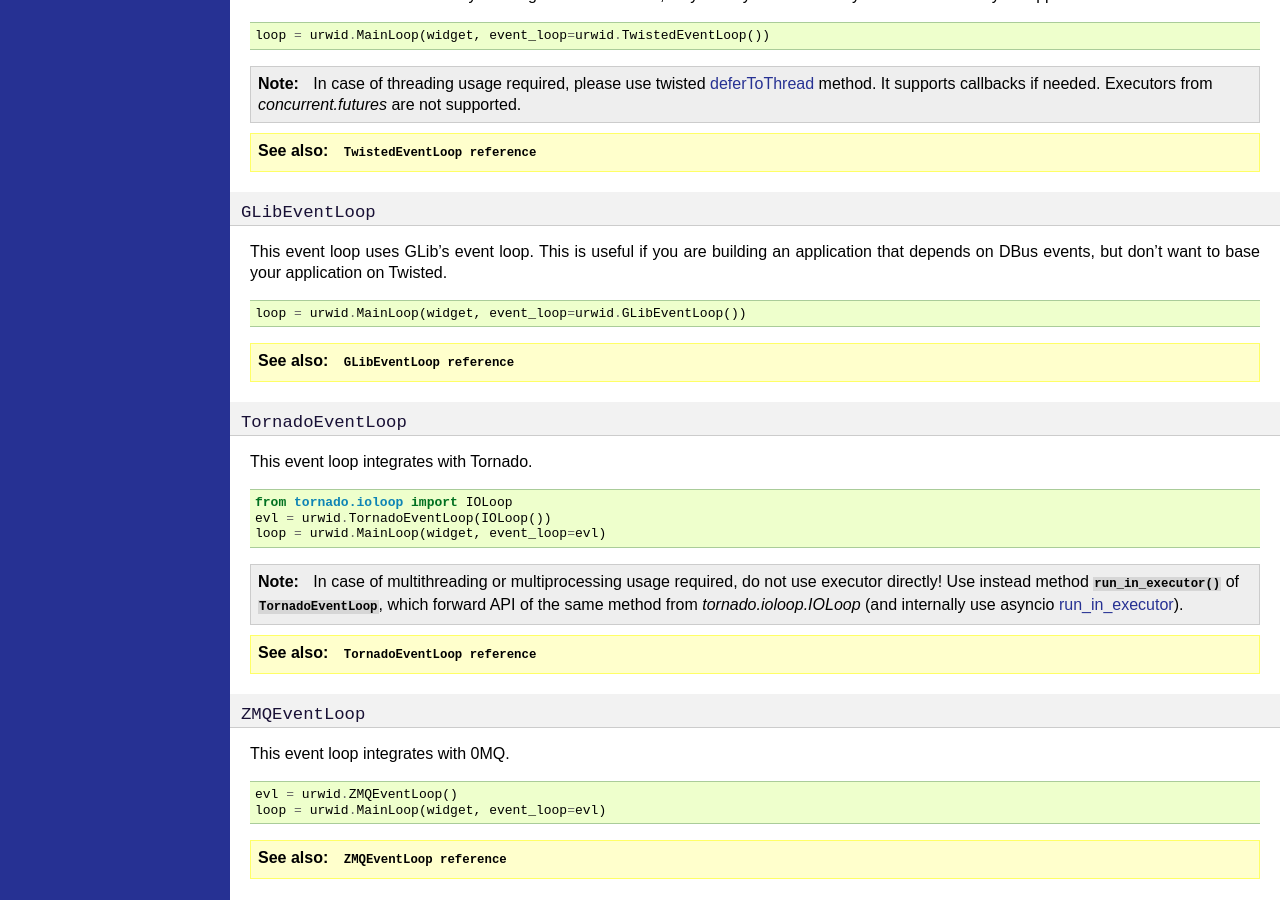
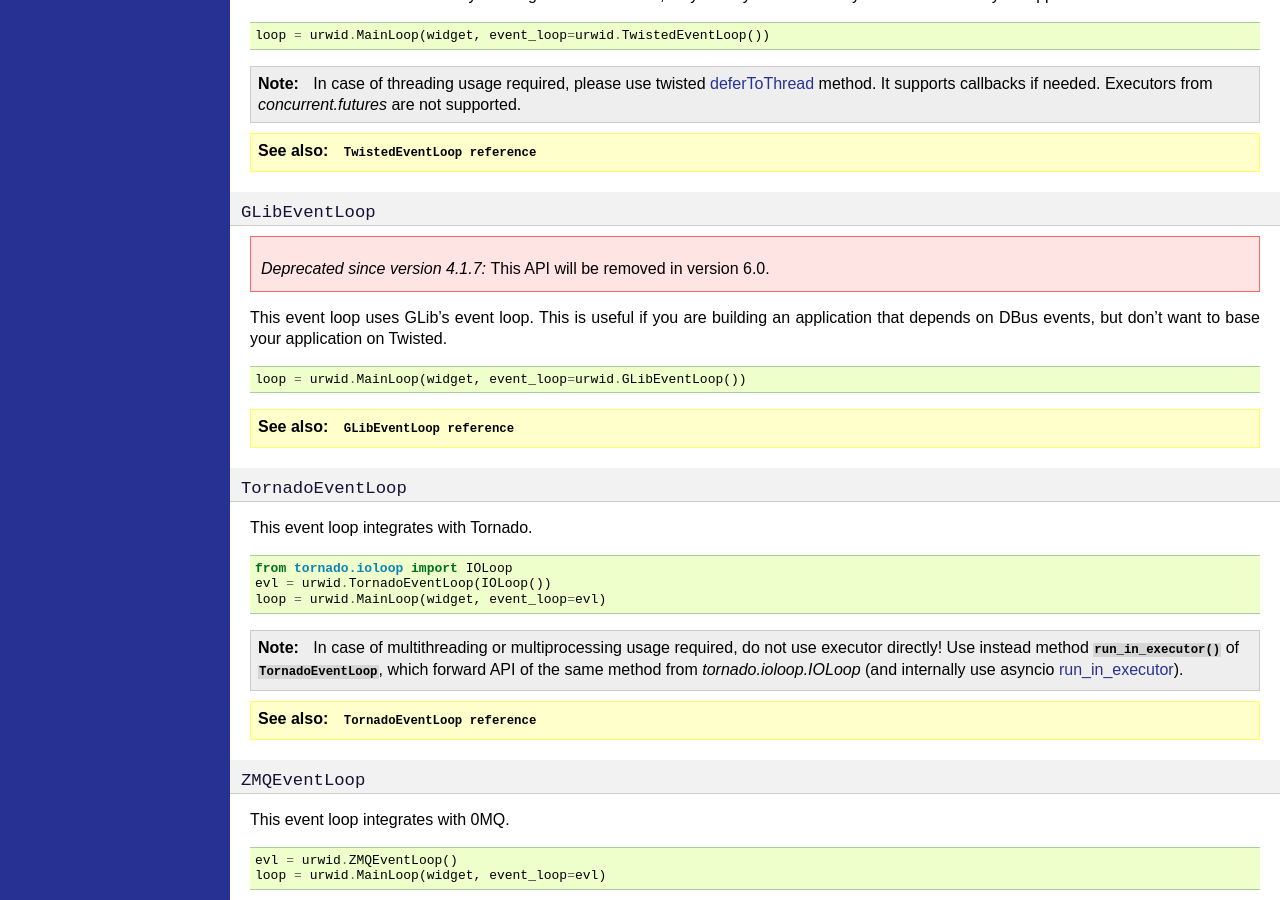
Before and after one commit to urwid/urwid, a Sphinx documentation site: the page built from docs/manual/mainloop.rst, in a window 1280 px wide and 900 px high, scrolled down 1560 px. Built offline with Sphinx 7.4.7, drawn with Linux system fonts in a browser that asks for light colours.

Commit message:
Deprecate GLibEventLoop (#1340)
* Simplify package maintenance
* Simplify workflows

```diff
--- a/README.rst
+++ b/README.rst
@@ -14,7 +14,7 @@ It includes many features useful for text console application developers includi
 - Automatic, programmable text alignment and wrapping
 - Simple markup for setting text attributes within blocks of text
 - Powerful list box with programmable content for scrolling all widget types
-- Your choice of event loops: Twisted, Glib, Tornado, asyncio, trio, ZeroMQ or select-based loop
+- Your choice of event loops: Twisted, Glib (deprecated), Tornado, asyncio, trio, ZeroMQ or select-based loop
 - Pre-built widgets include edit boxes, buttons, check boxes and radio buttons
 - Display modules include raw, curses, and experimental LCD and web displays
 - Support for UTF-8, simple 8-bit and CJK encodings
--- a/docs/manual/mainloop.rst
+++ b/docs/manual/mainloop.rst
@@ -152,6 +152,9 @@ application.
 ``GLibEventLoop``
 -----------------
 
+.. deprecated:: 4.1.7
+    This API will be removed in version 6.0.
+
 This event loop uses GLib's event loop. This is useful if you are building an
 application that depends on DBus events, but don't want to base your
 application on Twisted.
--- a/docs/tools/templates/indexcontent.html
+++ b/docs/tools/templates/indexcontent.html
@@ -65,7 +65,7 @@
 <th style="border: 1px solid #ccc; padding: 8px;">Package</th>
 </tr>
 <tr>
-<td style="border: 1px solid #ccc; padding: 8px;">GLib event loop</td>
+<td style="border: 1px solid #ccc; padding: 8px;">GLib event loop (deprecated)</td>
 <td style="border: 1px solid #ccc; padding: 8px;">✓</td>
 <td style="border: 1px solid #ccc; padding: 8px;">✗</td>
 <td style="border: 1px solid #ccc; padding: 8px;">✗</td>
```
Also changed, not shown: 5 other files.
